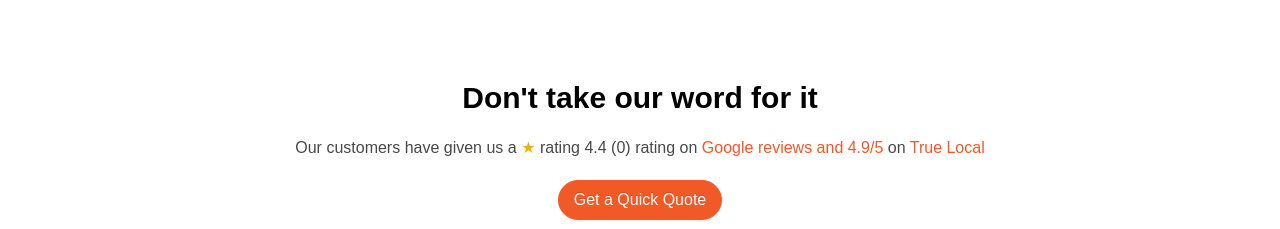
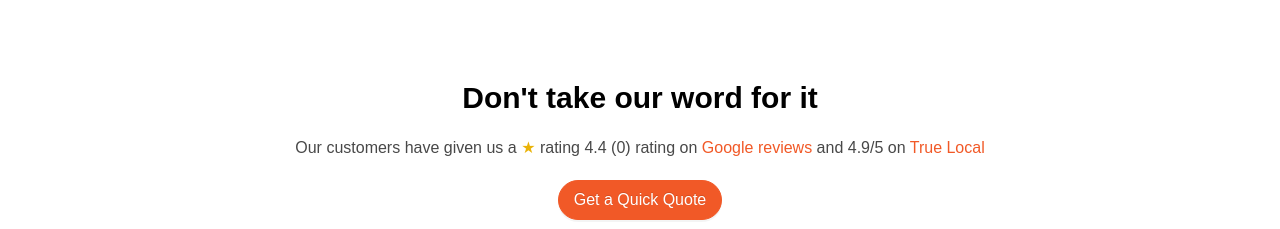
Before and after one commit to sparestaff/demo-seo-content-generator, a Next.js app: page /1 in a window 1280 px wide. Shown: the part 2920-3149 px from the top of the page. Built offline with nearby package versions, Linux system fonts and the light colour scheme; no server answers.

Commit message:
minor change

```diff
--- a/features/keyword/components/BusinessDescription4.tsx
+++ b/features/keyword/components/BusinessDescription4.tsx
@@ -27,9 +27,9 @@ const BusinessDescription4 = ({
             <span className="text-yellow-500">&#x2605;</span> rating {4.4} (
             {total}) rating on{" "}
             <Link href="https://www.google.com/search?q=safemode+computer+service">
-              Google reviews and 4.9/5
+              Google reviews
             </Link>{" "}
-            on{" "}
+            and 4.9/5 on{" "}
             <Link
               href={
                 "https://www.truelocal.com.au/business/safemode-computer-service/enmore"
--- a/features/keyword/components/ColumnContent3.tsx
+++ b/features/keyword/components/ColumnContent3.tsx
@@ -17,7 +17,7 @@ const ColumnContent3 = ({
 }) => {
   if (!content1) return null;
   return (
-    <div className="flex flex-col-reverse sm:flex-row	text-center md:text-left sm:justify-between sm:items-center max-w-6xl mx-auto py-20 px-5 sm:px-5 md:px-5 lg:px-5 xl:px-0">
+    <div className="flex flex-col-reverse sm:flex-row	sm:justify-between sm:items-center max-w-6xl mx-auto py-20 px-5 sm:px-5 md:px-5 lg:px-5 xl:px-0">
       <div className="grid grid-cols-1 content-center gap-5 py-5 sm:gap-10 w-full sm:w-1/2">
         <h3 className="text-3xl text-black font-bold ">
           {customParser({ customContent: content1, keyword, location })}
--- a/features/location/components/BusinessDescriptionWithLocation2.tsx
+++ b/features/location/components/BusinessDescriptionWithLocation2.tsx
@@ -36,7 +36,7 @@ const BusinessDescriptionWithLocation2 = ({
                   String(location)
                 )} ${keyword} experts are different`}
           </h3>
-          <div className="text-center md:text-left">
+          <div>
             {content6 ? (
               customParser({ customContent: content6, keyword, location })
             ) : (
```
